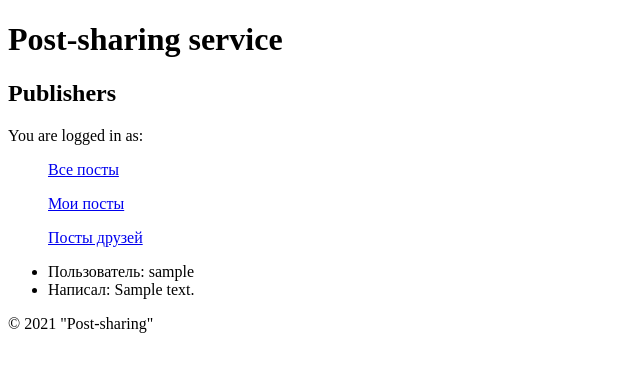
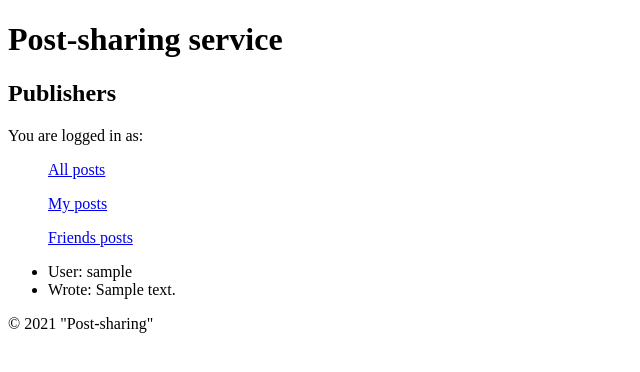
Before and after one commit to Nazar3000/Django_Task1, a Django app: page / in a window 1280 px wide. Shown: the top 372 px of the page, without its empty margins (0-640 px from the left). Run offline with Django 3.2, Linux system fonts and the light colour scheme; tables that the repository leaves empty hold one stand-in row (values such as "Sample post"); some libraries are stand-ins or nearby versions.

Commit message:
add readme

```diff
--- a/django_task1/task_app/templates/task_app/posts.html
+++ b/django_task1/task_app/templates/task_app/posts.html
@@ -5,13 +5,13 @@
 
     <span>You are logged in as: {{ user.username }}</span>
 
-    <ul><a href="{% url "posts" %}"> Все посты </a></ul>
-    <ul><a href="{% url "selfposts" %}"> Мои посты </a></ul>
-    <ul><a href="{% url "relatedposts" %}"> Посты друзей </a></ul>
+    <ul><a href="{% url "posts" %}"> All posts </a></ul>
+    <ul><a href="{% url "selfposts" %}"> My posts </a></ul>
+    <ul><a href="{% url "relatedposts" %}"> Friends posts </a></ul>
     <ul>
         {% for object in publisher %}
-            <li>Пользователь: {{ object.user }}</li>
-            <li>Написал: {{ object.content }}</li>
+            <li>User: {{ object.user }}</li>
+            <li>Wrote: {{ object.content }}</li>
         {% endfor %}
     </ul>
 {% endblock content %}
```
Also changed, not shown: README.md (added).
